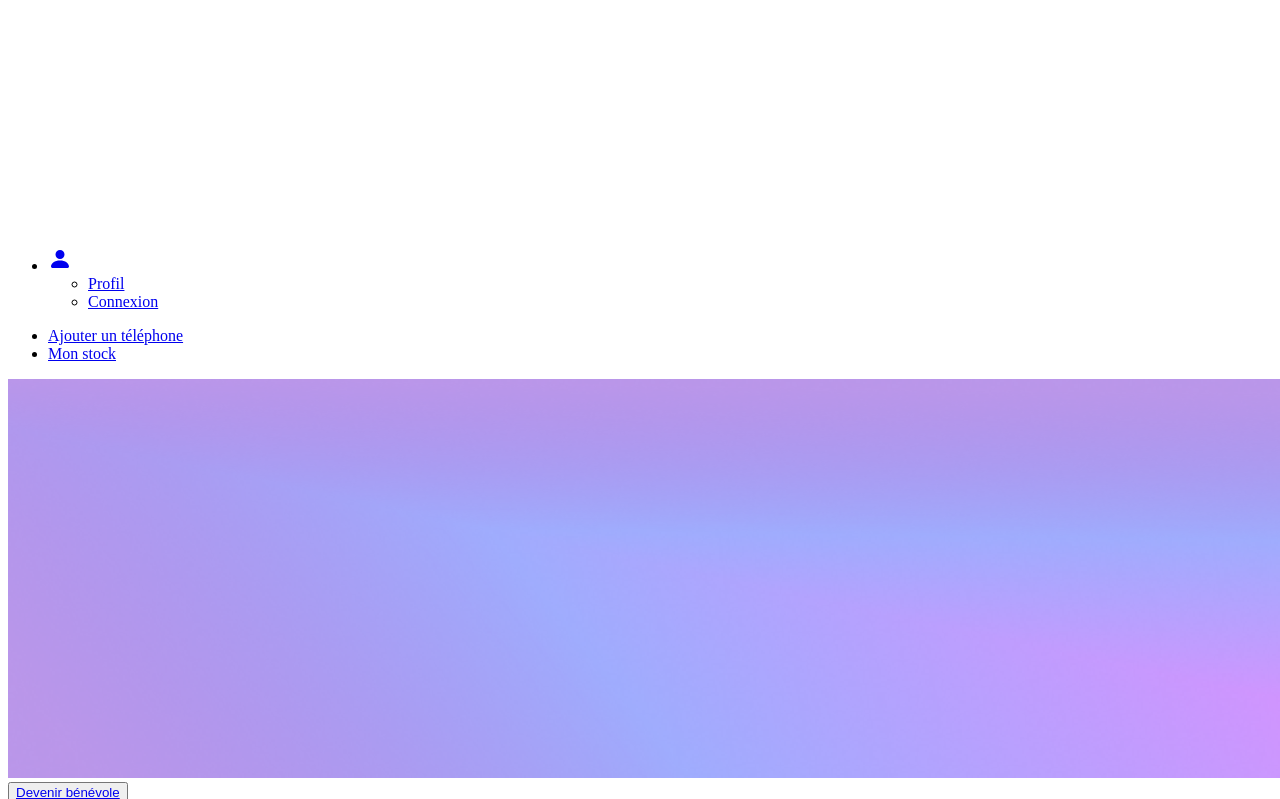
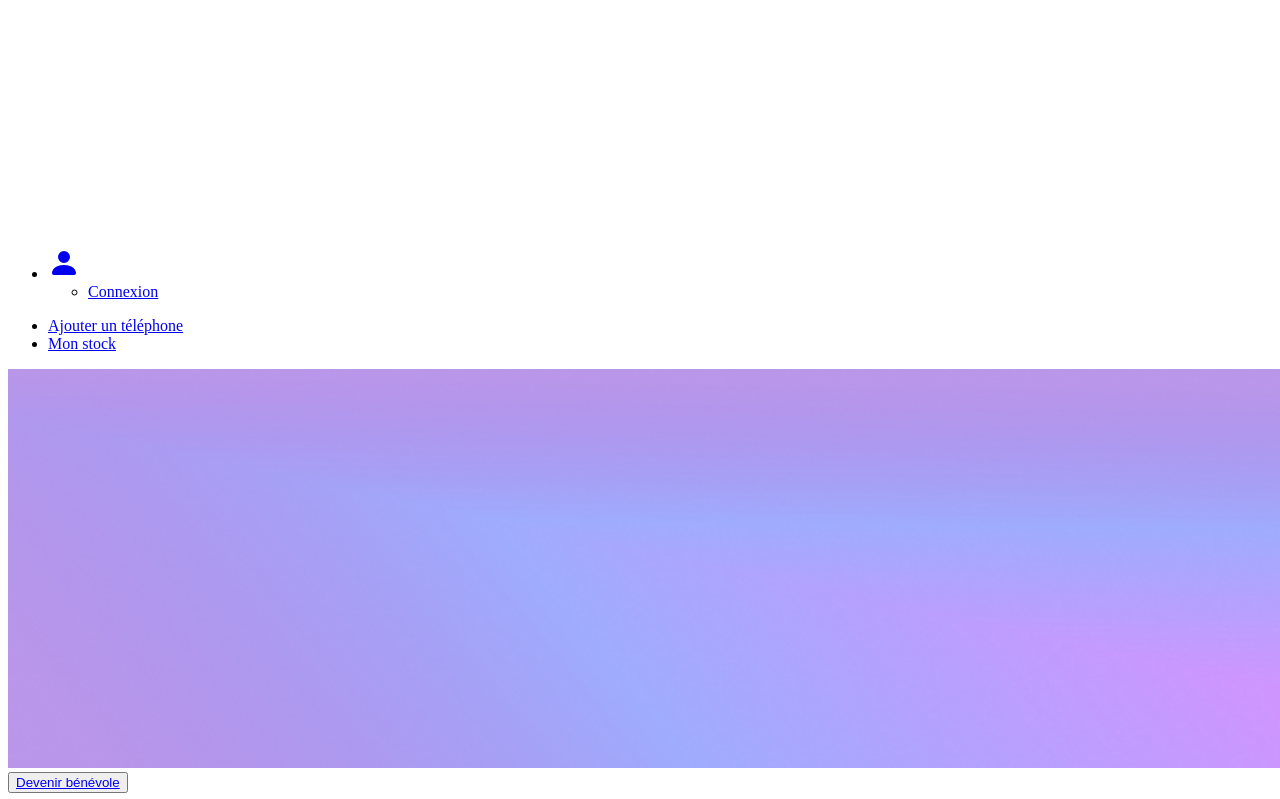
Before and after one commit to jaalazard/hackaton_emmaus_connect, a Symfony app: template templates/home/index.html.twig in a window 1280 px wide; the page is wider, and only the part inside the window is pictured. Shown: the part 756-1555 px from the top of that part. Run offline with Twig, Linux system fonts and the light colour scheme; the template is opened without the code that fills it, so the values that code supplies are empty; some libraries are stand-ins or nearby versions.

Commit message:
Dropdown

```diff
--- a/templates/components/_navbar.html.twig
+++ b/templates/components/_navbar.html.twig
@@ -6,22 +6,19 @@
 		<a class="navbar-brand mx-3" href="{{ path('home_')}}">
 			<img class="logo-nav img-fluid d-none d-md-block" src=" {{ asset('build/images/Logo_EC_light.png') }} " alt="Logo Emmaüs Connect">
 		</a>
-		<ul class="navbar-nav order-md-2">
-			<li class="nav-link dropdown">
-				<a class="nav-link dropdown-toggle" href="#" role="button" data-bs-toggle="dropdown" aria-expanded="false">
+		<ul class="navbar-nav order-md-2 ">
+			<li class="dropdown ">
+				<a class="nav-link dropdown-toggle text-decoration-none" href="#" role="button" data-bs-toggle="dropdown" aria-expanded="false">
 					{% include 'icons/profil.svg' %}
 				</a>
-				<ul class="dropdown-menu">
-					<li>
-						<a class="dropdown-item text-light" href="#">Profil</a>
-					</li>
+				<ul class="bg-light rounded-4 dropdown-menu">
 					{% if app.user %}
 						<li>
-							<a class="dropdown-item mx-3 text-decoration-none text-light" href="#">Déconnexion</a>
+							<a class="dropdown-item mx-3 text-decoration-none text-uppercase fs-5 fw-bold text-dark" href="{{ path('app_logout') }}">Déconnexion</a>
 						</li>
 					{% else %}
 						<li>
-							<a class="dropdown-item mx-3 text-decoration-none text-light" href="#">Connexion</a>
+							<a class="dropdown-item mx-3 text-decoration-none text-uppercase fs-5 fw-bold text-dark" href="{{ path('app_login') }}">Connexion</a>
 						</li>
 					{% endif %}
 				</ul>
```
Also changed, not shown: assets/styles/_navbar.scss (+2 -7 lines), templates/components/_navbar_admin.html.twig (+6 -6 lines), templates/icons/profil.svg.
